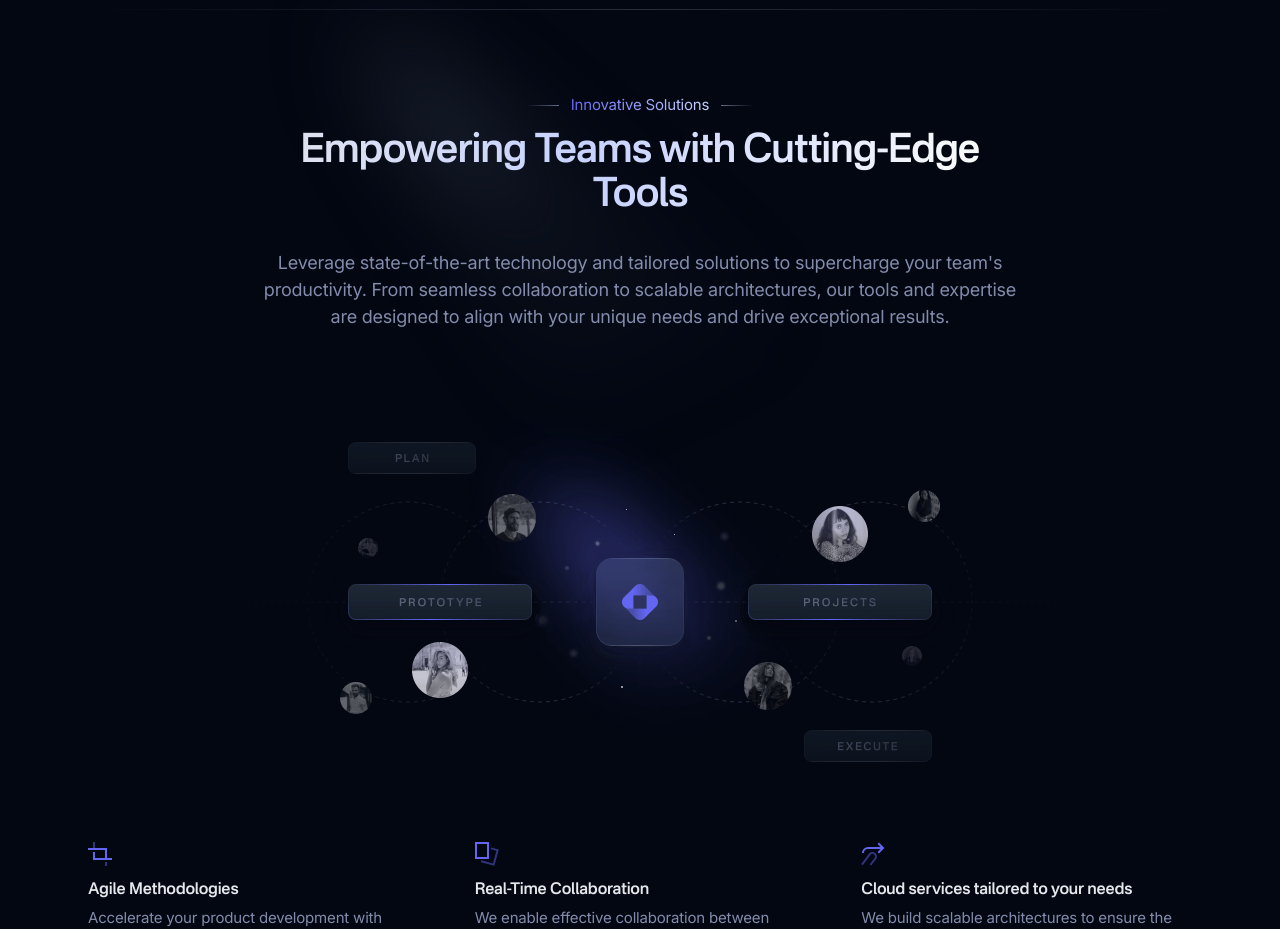
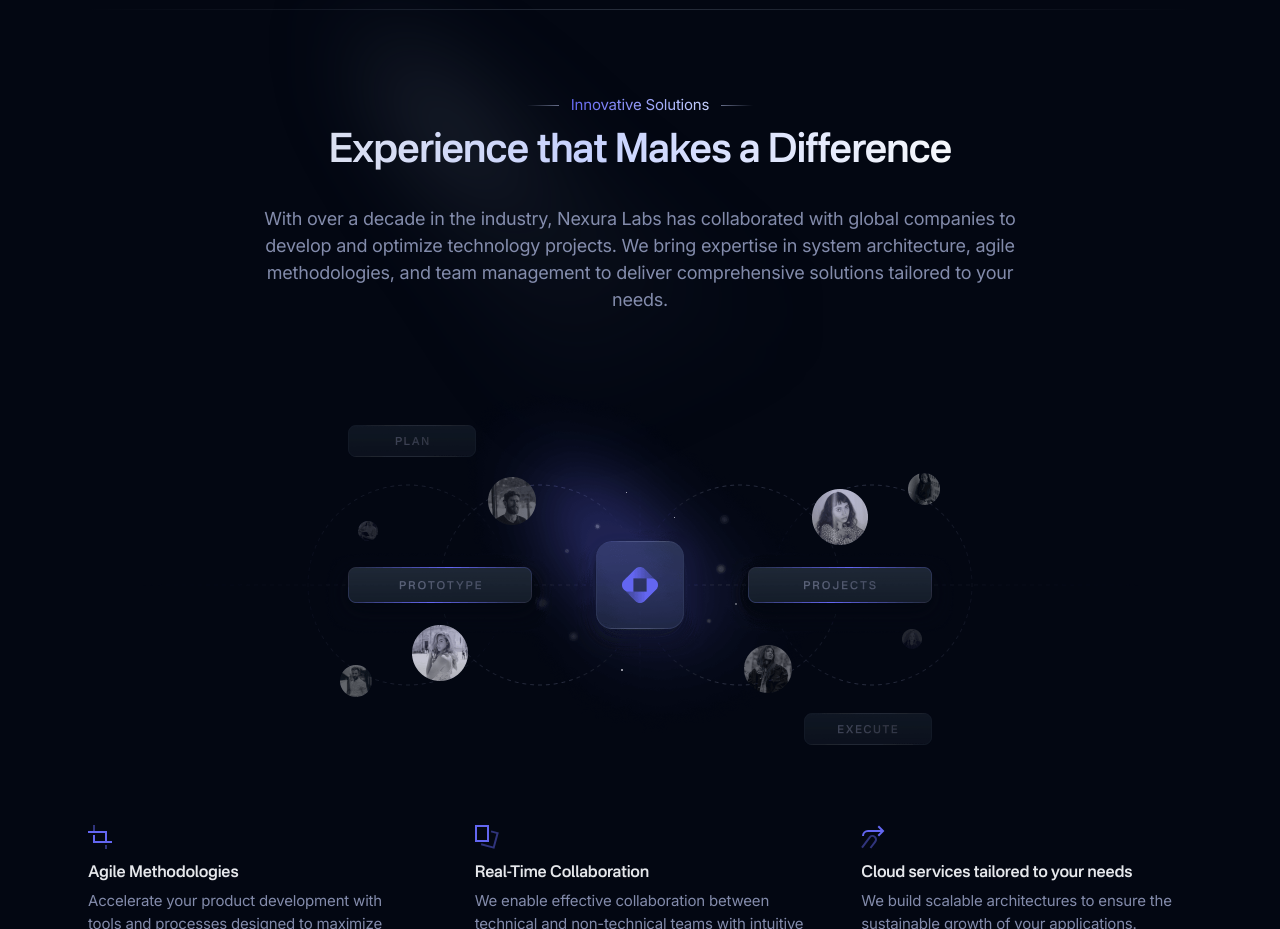
Before and after one commit to Pascencao/nexuralabs, a Next.js app: page / in a window 1280 px wide. Shown: the part 1780-2709 px from the top of the page. Built offline with nearby package versions, Linux system fonts and the light colour scheme.

Commit message:
fix texts

```diff
--- a/components/features.tsx
+++ b/components/features.tsx
@@ -5,7 +5,7 @@ import FeaturesImage from "@/public/images/features.png";
 import SectionHeader from "./ui/sectionHeader";
 import ArticleCard from "./ui/articleCard";
 
-export default function Features() {
+export default function Features({title, description}: {title: string, description: string}) {
   const articles = [
     {
       icon: (
@@ -151,8 +151,8 @@ export default function Features() {
           {/* Section header */}
           <SectionHeader
             tag="Innovative Solutions"
-            title="Empowering Teams with Cutting-Edge Tools"
-            description="Leverage state-of-the-art technology and tailored solutions to supercharge your team's productivity. From seamless collaboration to scalable architectures, our tools and expertise are designed to align with your unique needs and drive exceptional results."
+            title={title}
+            description={description}
           />
           <div className="flex justify-center pb-4 md:pb-12" data-aos="fade-up">
             <Image
```
